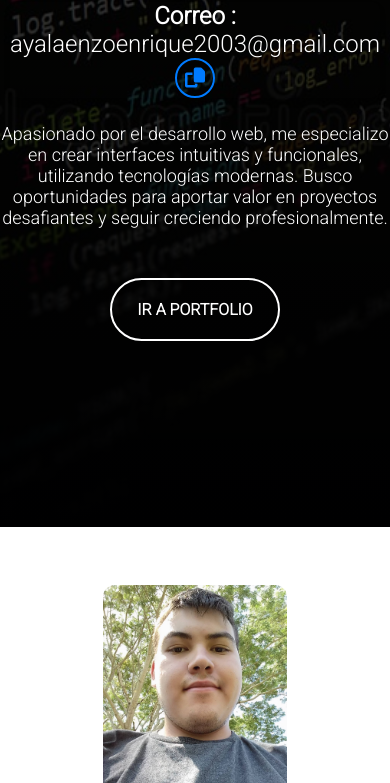
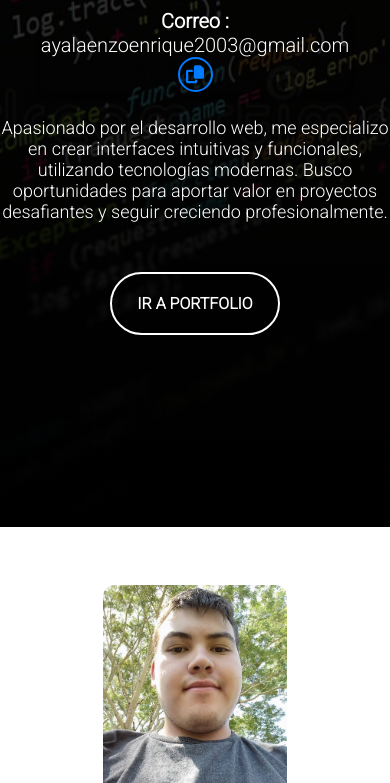
Before and after one commit to enzoayala32/portafolio, a plain HTML site: page index.html in a window 390 px wide. Shown: the part 317-1100 px from the top of the page. Drawn offline with Linux system fonts and the light colour scheme; some packages are replaced by stand-ins of ours; a script that the page names is missing; a web font is replaced by a local one.

Commit message:
añadido responsive para el correo y boton de copiar texto

```diff
--- a/css/style.css
+++ b/css/style.css
@@ -541,6 +541,21 @@ footer a {
     font-size: 25px;
     text-align: center;
   }
+  #correotext {
+    font-size: 20px;
+  }
+
+  #textoACopiar {
+    font-size: 20px;
+  }
+
+  #copyButton {
+    width: 35px;
+    height: 35px;
+    font-size: 18px;
+    padding: 8px;
+  }
+
 
   /* seccion HABLIDADES MI */
   .contenedor-skills {
```
